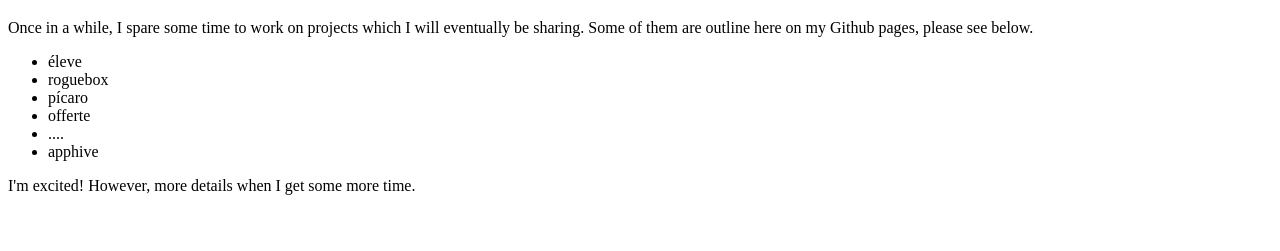
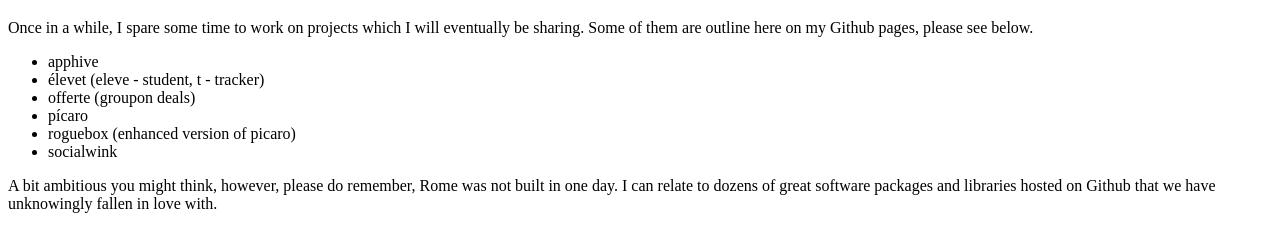
Before and after one commit to sebastiannjose/sebastiannjose.github.io, a plain HTML site: page index.html in a window 1280 px wide. Shown: the part 61-312 px from the top of the page. Drawn offline with Linux system fonts and the light colour scheme.

Commit message:
Updates to index.html

```diff
--- a/index.html
+++ b/index.html
@@ -7,13 +7,13 @@
 	<h1>Projects @sebastiannjose</h1>
 	<p>Once in a while, I spare some time to work on projects which I will eventually be sharing. Some of them are outline here on my Github pages, please see below.</p>
 	<ul>
-	    <li>éleve</li>
-	    <li>roguebox</li>
+	    <li>apphive</li>
+	    <li>élevet (eleve - student, t - tracker)</li>
+	    <li>offerte (groupon deals)</li>
 	    <li>pícaro</li>
-	    <li>offerte</li>
-	    <li>....</li>
-	    <li>apphive</li>
+	    <li>roguebox (enhanced version of picaro)</li>
+	    <li>socialwink</li>
 	</ul>
-	<p>I'm excited! However, more details when I get some more time.</p>
+	<p>A bit ambitious you might think, however, please do remember, Rome was not built in one day. I can relate to dozens of great software packages and libraries hosted on Github that we have unknowingly fallen in love with.</p>
     </body>
 </html>
```
